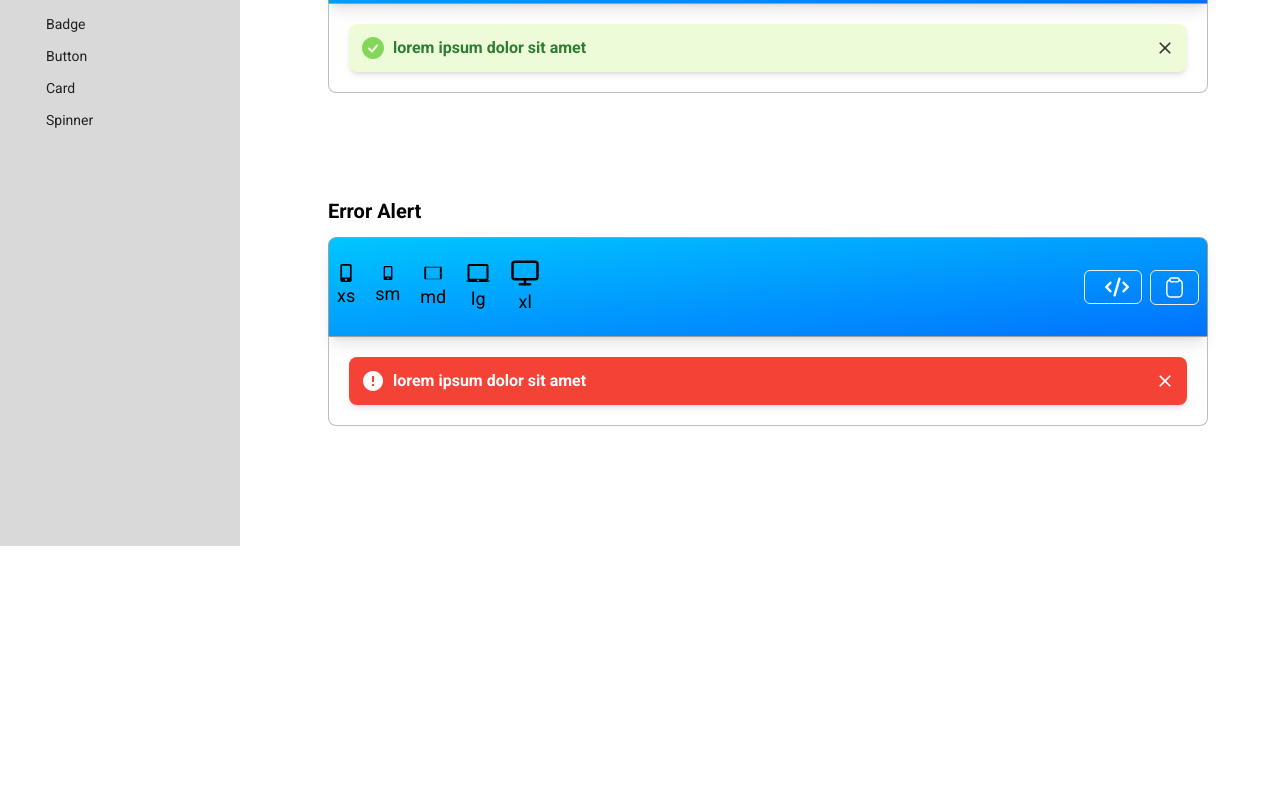
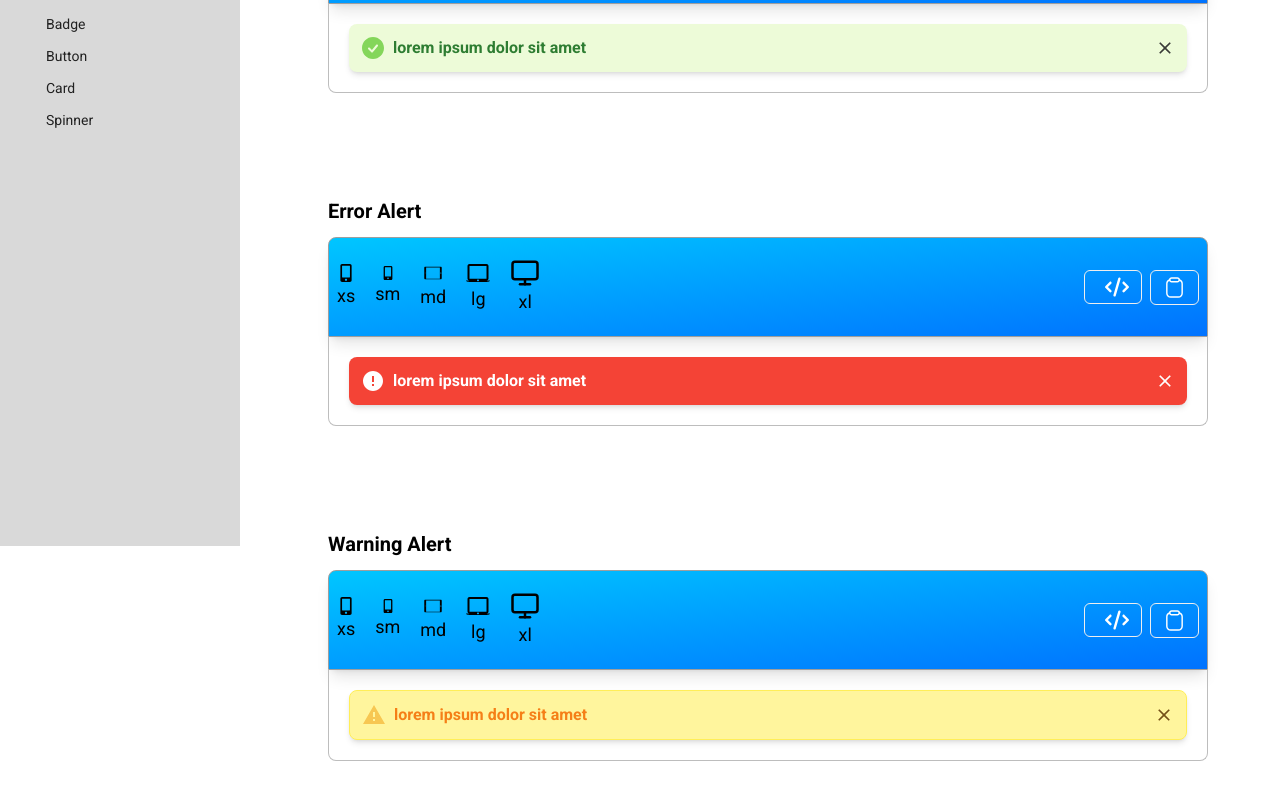
Before and after one commit to nayon117/Canvas-UI, a React (Vite) app: page /components/alert in a window 1280 px wide. Shown: the part 268-1068 px from the top of the page. Before the commit the page ends 800 px from the top, so only its background shows below. Built offline with nearby package versions, Linux system fonts and the light colour scheme.

Commit message:
create alert3

```diff
--- /dev/null
+++ b/src/components/App/Alerts/Alert3.jsx
@@ -0,0 +1,41 @@
+import CodeBox from "../../../Shared/CodeBox/CodeBox";
+
+const Alert3 = () => {
+  return (
+    <CodeBox stringCode={`<div className="warning flex items-center justify-start bg-yellow-200 border border-yellow-400 rounded-lg shadow-md p-3"><div className="warning__icon"><svg xmlns="http://www.w3.org/2000/svg" width="24" viewBox="0 0 24 24" height="24" fill="none"> <path fill="#F7C752" d="m13 14h-2v-5h2zm0 4h-2v-2h2zm-12 3h22l-11-19z"></path></svg></div><div className="ml-2 font-semibold text-yellow-900">lorem ipsum dolor sit amet</div><div className="ml-auto cursor-pointer"><svg xmlns="http://www.w3.org/2000/svg" width="20" viewBox="0 0 20 20" height="20"><path fill="#755118" d="m15.8333 5.34166-1.175-1.175-4.6583 4.65834-4.65833-4.65834-1.175 1.175 4.65833 4.65834-4.65833 4.6583 1.175 1.175 4.65833-4.6583 4.6583 4.6583 1.175-1.175-4.6583-4.6583z"></path></svg></div></div>`}  text={`Warning Alert`}>
+      <div className="warning flex items-center justify-start bg-yellow-200 border border-yellow-400 rounded-lg shadow-md p-3">
+        <div className="warning__icon">
+          <svg
+            xmlns="http://www.w3.org/2000/svg"
+            width="24"
+            viewBox="0 0 24 24"
+            height="24"
+            fill="none"
+          >
+            <path
+              fill="#F7C752"
+              d="m13 14h-2v-5h2zm0 4h-2v-2h2zm-12 3h22l-11-19z"
+            ></path>
+          </svg>
+        </div>
+        <div className="ml-2 font-semibold text-yellow-900">
+          lorem ipsum dolor sit amet
+        </div>
+        <div className="ml-auto cursor-pointer">
+          <svg
+            xmlns="http://www.w3.org/2000/svg"
+            width="20"
+            viewBox="0 0 20 20"
+            height="20"
+          >
+            <path
+              fill="#755118"
+              d="m15.8333 5.34166-1.175-1.175-4.6583 4.65834-4.65833-4.65834-1.175 1.175 4.65833 4.65834-4.65833 4.6583 1.175 1.175 4.65833-4.6583 4.6583 4.6583 1.175-1.175-4.6583-4.6583z"
+            ></path>
+          </svg>
+        </div>
+      </div>
+    </CodeBox>
+  );
+};
+export default Alert3;
--- a/src/rootComponents/Alert/Alert.jsx
+++ b/src/rootComponents/Alert/Alert.jsx
@@ -1,11 +1,13 @@
 import Alert1 from "../../components/App/Alerts/Alert1";
 import Alert2 from "../../components/App/Alerts/Alert2";
+import Alert3 from "../../components/App/Alerts/Alert3";
 
 const Alert = () => {
   return (
     <div>
       <Alert1 />
       <Alert2/>
+      <Alert3/>
     </div>
   );
 };
```
